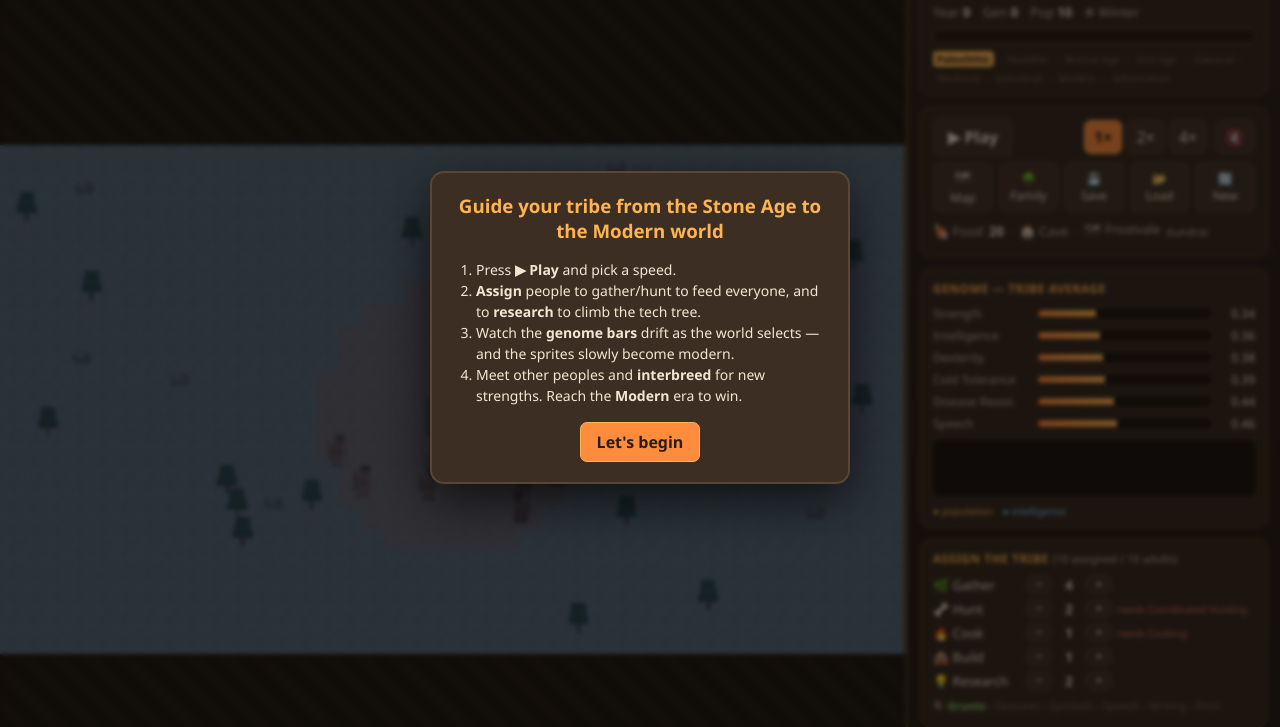
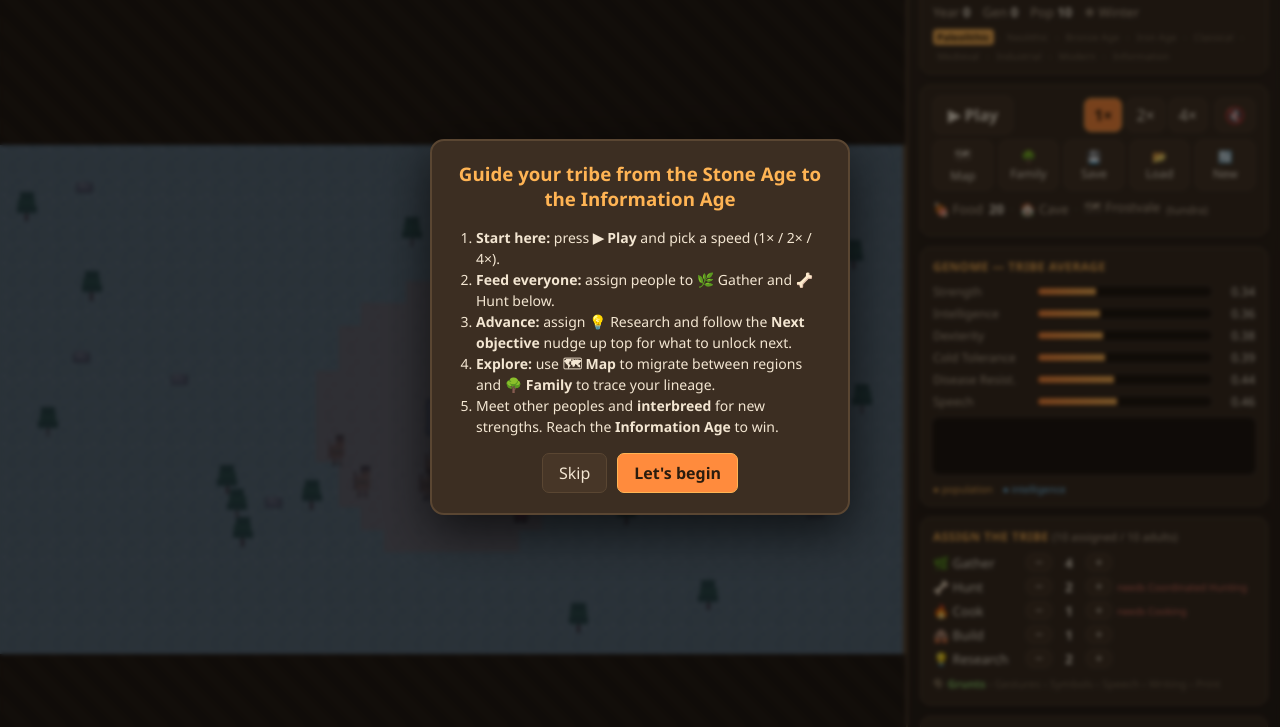
Before and after one commit to whiteaeon/evolution-game, a website built with Vite: page index.html in a window 1280 px wide. Shown: the part 73-800 px from the top of the page. Built offline with nearby package versions, Linux system fonts and the light colour scheme; animation ran at ten frames a second.

Commit message:
ux-onboarding-polish: clearer tutorial + dismissible next-objective nudge
- Rewrite first-run tutorial steps: clearer ordered first actions and an
  explicit pointer to the Map and Family buttons; add a Skip button.
- Render state.goal as a dismissible "Next objective" nudge in the header;
  the × persists the dismissed goal text in localStorage so it reappears
  when the objective changes. Tutorial once-only behavior unchanged.

No sim changes. npm test + npm run build pass.

Co-Authored-By: Claude Opus 4.8 <noreply@anthropic.com>

```diff
--- a/src/ui/overlay.ts
+++ b/src/ui/overlay.ts
@@ -36,6 +36,7 @@ const TASK_TECH: Partial<Record<Task, TechId>> = { cook: "cooking", hunt: "hunti
 const LANGUAGE_STEPS = ["Grunts", "Gestures", "Symbols", "Speech", "Writing", "Print"];
 const SEASONS = ["❄ Winter", "🌱 Spring", "☀ Summer", "🍂 Autumn"];
 const TUTORIAL_KEY = "dawn-tutorial-seen";
+const GOAL_NUDGE_KEY = "dawn-goal-dismissed";
 
 export class UIOverlay {
   private root: HTMLElement;
@@ -75,7 +76,11 @@ export class UIOverlay {
           <span>Pop <b data-el="pop">0</b></span>
           <span data-el="season">❄ Winter</span>
         </div>
-        <div class="goal" data-el="goal"></div>
+        <div class="goal hidden" data-el="goal">
+          <span class="goal-label">Next objective</span>
+          <span class="goal-text" data-el="goal-text"></span>
+          <button class="goal-x" data-act="goal-dismiss" title="Dismiss">×</button>
+        </div>
         <div class="eratrack" data-el="eratrack"></div>
       </div>
 
@@ -146,21 +151,25 @@ export class UIOverlay {
 
       <div class="tutorial hidden" data-el="tutorial">
         <div class="modal-card">
-          <h3>Guide your tribe from the Stone Age to the Modern world</h3>
+          <h3>Guide your tribe from the Stone Age to the Information Age</h3>
           <ol>
-            <li>Press <b>▶ Play</b> and pick a speed.</li>
-            <li><b>Assign</b> people to gather/hunt to feed everyone, and to <b>research</b> to climb the tech tree.</li>
-            <li>Watch the <b>genome bars</b> drift as the world selects — and the sprites slowly become modern.</li>
-            <li>Meet other peoples and <b>interbreed</b> for new strengths. Reach the <b>Modern</b> era to win.</li>
+            <li><b>Start here:</b> press <b>▶ Play</b> and pick a speed (1× / 2× / 4×).</li>
+            <li><b>Feed everyone:</b> assign people to 🌿 Gather and 🦴 Hunt below.</li>
+            <li><b>Advance:</b> assign 💡 Research and follow the <b>Next objective</b> nudge up top for what to unlock next.</li>
+            <li><b>Explore:</b> use <b>🗺 Map</b> to migrate between regions and <b>🌳 Family</b> to trace your lineage.</li>
+            <li>Meet other peoples and <b>interbreed</b> for new strengths. Reach the <b>Information Age</b> to win.</li>
           </ol>
-          <div class="modal-actions"><button data-act="tutorial-ok" class="primary">Let's begin</button></div>
+          <div class="modal-actions">
+            <button data-act="tutorial-ok">Skip</button>
+            <button data-act="tutorial-ok" class="primary">Let's begin</button>
+          </div>
         </div>
       </div>
     `;
 
     const q = (sel: string) => this.root.querySelector(sel) as HTMLElement;
     for (const k of [
-      "era", "year", "gen", "pop", "season", "goal", "eratrack", "resources", "legacy",
+      "era", "year", "gen", "pop", "season", "goal", "goal-text", "eratrack", "resources", "legacy",
       "traits", "graph", "labor", "tasks", "lang", "techtree", "log",
       "encounter", "encounter-text", "endscreen", "end-title", "end-body", "end-card", "tutorial",
     ]) {
@@ -218,6 +227,10 @@ export class UIOverlay {
       if (a === "interbreed-yes") { this.ctrl.resolveEncounter(true); this.ctrl.paused = false; }
       if (a === "interbreed-no") { this.ctrl.resolveEncounter(false); this.ctrl.paused = false; }
       if (a === "tutorial-ok") { this.el.tutorial.classList.add("hidden"); localStorage.setItem(TUTORIAL_KEY, "1"); }
+      if (a === "goal-dismiss") {
+        localStorage.setItem(GOAL_NUDGE_KEY, this.el["goal-text"].textContent || "");
+        this.el.goal.classList.add("hidden");
+      }
     });
   }
 
@@ -238,7 +251,12 @@ export class UIOverlay {
     this.el.gen.textContent = String(s.generation);
     this.el.pop.textContent = String(avg.count);
     this.el.season.textContent = SEASONS[s.world.seasonIndex];
-    this.el.goal.textContent = s.goal;
+    // Next-objective nudge: show the current goal unless this exact goal was dismissed.
+    this.el["goal-text"].textContent = s.goal;
+    this.el.goal.classList.toggle(
+      "hidden",
+      !s.goal || localStorage.getItem(GOAL_NUDGE_KEY) === s.goal,
+    );
 
     (this.root.querySelector('[data-act="pause"]') as HTMLElement).textContent = this.ctrl.paused
       ? "▶ Play"
--- a/src/ui/style.css
+++ b/src/ui/style.css
@@ -81,7 +81,19 @@ html, body {
 .goal {
   margin-top: 8px; font-size: 12px; color: #ffe6b8;
   background: #2c2114; border: 1px solid var(--line); border-radius: 6px; padding: 6px 8px;
+  display: flex; align-items: center; gap: 6px;
 }
+.goal.hidden { display: none; }
+.goal-label {
+  flex: 0 0 auto; font-size: 9px; text-transform: uppercase; letter-spacing: 0.5px;
+  color: var(--accent); font-weight: 700;
+}
+.goal-text { flex: 1 1 auto; }
+.goal-x {
+  flex: 0 0 auto; background: none; border: none; color: var(--ink-dim);
+  font-size: 16px; line-height: 1; padding: 0 2px; cursor: pointer;
+}
+.goal-x:hover { color: var(--ink); }
 .eratrack { display: flex; flex-wrap: wrap; align-items: center; gap: 3px; margin-top: 8px; font-size: 10px; }
 .erapip { color: #7a6850; padding: 1px 4px; border-radius: 4px; }
 .erapip.done { color: var(--good); }
```
Also changed, not shown: AGENT_REPORT.json (added, +9 -0 lines).
